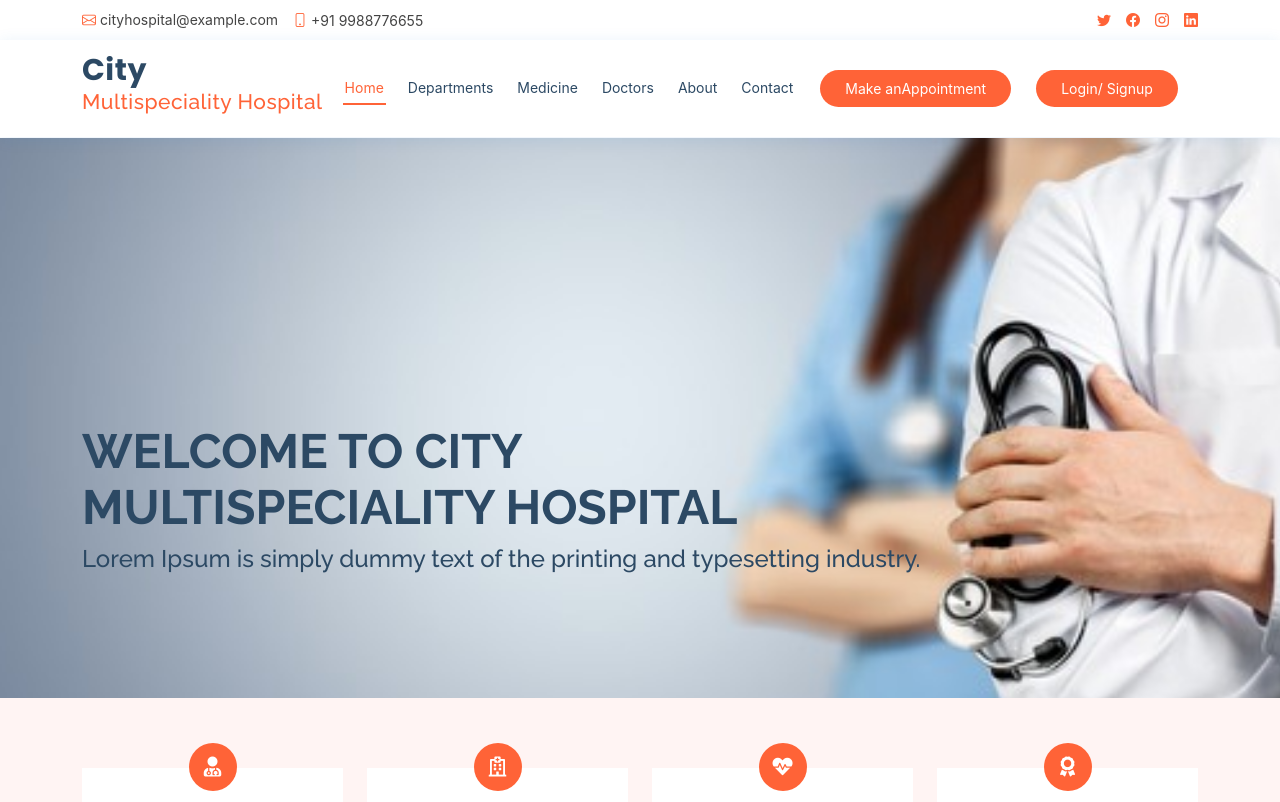
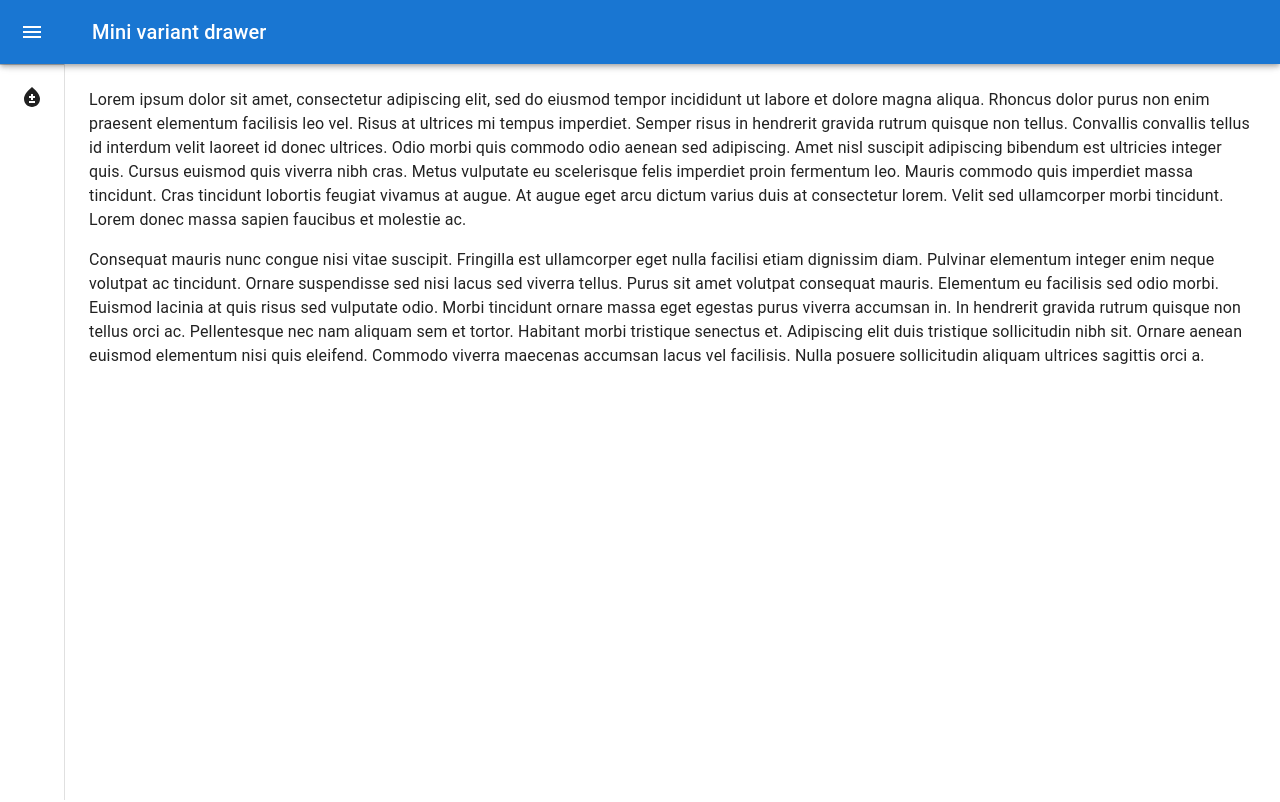
Before and after one commit to satasiyaprince/cityhospital, a React (Create React App) app: page / in a window 1280 px wide. Shown: the top 802 px of the page. Built offline with nearby package versions, Linux system fonts and the light colour scheme.

Commit message:
Local Storege

```diff
--- a/package.json
+++ b/package.json
@@ -3,6 +3,10 @@
   "version": "0.1.0",
   "private": true,
   "dependencies": {
+    "@emotion/react": "^11.10.4",
+    "@emotion/styled": "^11.10.4",
+    "@mui/icons-material": "^5.10.3",
+    "@mui/material": "^5.10.5",
     "@testing-library/jest-dom": "^5.16.5",
     "@testing-library/react": "^13.3.0",
     "@testing-library/user-event": "^13.5.0",
--- /dev/null
+++ b/src/Admin/Component/Layout.js
@@ -0,0 +1,195 @@
+import * as React from 'react';
+import { styled, useTheme } from '@mui/material/styles';
+import Box from '@mui/material/Box';
+import MuiDrawer from '@mui/material/Drawer';
+import MuiAppBar from '@mui/material/AppBar';
+import Toolbar from '@mui/material/Toolbar';
+import List from '@mui/material/List';
+import CssBaseline from '@mui/material/CssBaseline';
+import Typography from '@mui/material/Typography';
+import Divider from '@mui/material/Divider';
+import IconButton from '@mui/material/IconButton';
+import MenuIcon from '@mui/icons-material/Menu';
+import ChevronLeftIcon from '@mui/icons-material/ChevronLeft';
+import ChevronRightIcon from '@mui/icons-material/ChevronRight';
+import ListItem from '@mui/material/ListItem';
+import ListItemButton from '@mui/material/ListItemButton';
+import ListItemIcon from '@mui/material/ListItemIcon';
+import ListItemText from '@mui/material/ListItemText';
+import InboxIcon from '@mui/icons-material/MoveToInbox';
+import MailIcon from '@mui/icons-material/Mail';
+import BloodtypeIcon from '@mui/icons-material/Bloodtype';
+
+
+const drawerWidth = 240;
+
+const openedMixin = (theme) => ({
+    width: drawerWidth,
+    transition: theme.transitions.create('width', {
+        easing: theme.transitions.easing.sharp,
+        duration: theme.transitions.duration.enteringScreen,
+    }),
+    overflowX: 'hidden',
+});
+
+const closedMixin = (theme) => ({
+    transition: theme.transitions.create('width', {
+        easing: theme.transitions.easing.sharp,
+        duration: theme.transitions.duration.leavingScreen,
+    }),
+    overflowX: 'hidden',
+    width: `calc(${theme.spacing(7)} + 1px)`,
+    [theme.breakpoints.up('sm')]: {
+        width: `calc(${theme.spacing(8)} + 1px)`,
+    },
+});
+
+const DrawerHeader = styled('div')(({ theme }) => ({
+    display: 'flex',
+    alignItems: 'center',
+    justifyContent: 'flex-end',
+    padding: theme.spacing(0, 1),
+    // necessary for content to be below app bar
+    ...theme.mixins.toolbar,
+}));
+
+const AppBar = styled(MuiAppBar, {
+    shouldForwardProp: (prop) => prop !== 'open',
+})(({ theme, open }) => ({
+    zIndex: theme.zIndex.drawer + 1,
+    transition: theme.transitions.create(['width', 'margin'], {
+        easing: theme.transitions.easing.sharp,
+        duration: theme.transitions.duration.leavingScreen,
+    }),
+    ...(open && {
+        marginLeft: drawerWidth,
+        width: `calc(100% - ${drawerWidth}px)`,
+        transition: theme.transitions.create(['width', 'margin'], {
+            easing: theme.transitions.easing.sharp,
+            duration: theme.transitions.duration.enteringScreen,
+        }),
+    }),
+}));
+
+const Drawer = styled(MuiDrawer, { shouldForwardProp: (prop) => prop !== 'open' })(
+    ({ theme, open }) => ({
+        width: drawerWidth,
+        flexShrink: 0,
+        whiteSpace: 'nowrap',
+        boxSizing: 'border-box',
+        ...(open && {
+            ...openedMixin(theme),
+            '& .MuiDrawer-paper': openedMixin(theme),
+        }),
+        ...(!open && {
+            ...closedMixin(theme),
+            '& .MuiDrawer-paper': closedMixin(theme),
+        }),
+    }),
+);
+
+
+export default function Layout() {
+    const theme = useTheme();
+    const [open, setOpen] = React.useState(false);
+
+    const handleDrawerOpen = () => {
+        setOpen(true);
+    };
+
+    const handleDrawerClose = () => {
+        setOpen(false);
+    };
+
+    let Medicineadmin = [
+        { name: 'Medicine', icon: <BloodtypeIcon /> }
+    ]
+
+    return (
+        <Box sx={{ display: 'flex' }}>
+            <CssBaseline />
+            <AppBar position="fixed" open={open}>
+                <Toolbar>
+                    <IconButton
+                        color="inherit"
+                        aria-label="open drawer"
+                        onClick={handleDrawerOpen}
+                        edge="start"
+                        sx={{
+                            marginRight: 5,
+                            ...(open && { display: 'none' }),
+                        }}
+                    >
+                        <MenuIcon />
+                    </IconButton>
+                    <Typography variant="h6" noWrap component="div">
+                        Mini variant drawer
+                    </Typography>
+                </Toolbar>
+            </AppBar>
+            <Drawer variant="permanent" open={open}>
+                <DrawerHeader>
+                    <IconButton onClick={handleDrawerClose}>
+                        {theme.direction === 'rtl' ? <ChevronRightIcon /> : <ChevronLeftIcon />}
+                    </IconButton>
+                </DrawerHeader>
+                <Divider />
+                <List>
+                    {Medicineadmin.map((text, index) => (
+                        <ListItem key={index} disablePadding sx={{ display: 'block' }}>
+                            <ListItemButton
+                                sx={{
+                                    minHeight: 48,
+                                    justifyContent: open ? 'initial' : 'center',
+                                    px: 2.5,
+                                }}
+                            >
+                                <ListItemIcon
+                                    sx={{
+                                        minWidth: 0,
+                                        mr: open ? 3 : 'auto',
+                                        justifyContent: 'center',
+                                    }}
+                                >
+                                </ListItemIcon>
+                                {text.icon}
+
+                                <ListItemText primary={text.name} sx={{ opacity: open ? 1 : 0 }} />
+                            </ListItemButton>
+                        </ListItem>
+                    ))}
+                </List>
+            </Drawer>
+            <Box component="main" sx={{ flexGrow: 1, p: 3 }}>
+                <DrawerHeader />
+                <Typography paragraph>
+                    Lorem ipsum dolor sit amet, consectetur adipiscing elit, sed do eiusmod
+                    tempor incididunt ut labore et dolore magna aliqua. Rhoncus dolor purus non
+                    enim praesent elementum facilisis leo vel. Risus at ultrices mi tempus
+                    imperdiet. Semper risus in hendrerit gravida rutrum quisque non tellus.
+                    Convallis convallis tellus id interdum velit laoreet id donec ultrices.
+                    Odio morbi quis commodo odio aenean sed adipiscing. Amet nisl suscipit
+                    adipiscing bibendum est ultricies integer quis. Cursus euismod quis viverra
+                    nibh cras. Metus vulputate eu scelerisque felis imperdiet proin fermentum
+                    leo. Mauris commodo quis imperdiet massa tincidunt. Cras tincidunt lobortis
+                    feugiat vivamus at augue. At augue eget arcu dictum varius duis at
+                    consectetur lorem. Velit sed ullamcorper morbi tincidunt. Lorem donec massa
+                    sapien faucibus et molestie ac.
+                </Typography>
+                <Typography paragraph>
+                    Consequat mauris nunc congue nisi vitae suscipit. Fringilla est ullamcorper
+                    eget nulla facilisi etiam dignissim diam. Pulvinar elementum integer enim
+                    neque volutpat ac tincidunt. Ornare suspendisse sed nisi lacus sed viverra
+                    tellus. Purus sit amet volutpat consequat mauris. Elementum eu facilisis
+                    sed odio morbi. Euismod lacinia at quis risus sed vulputate odio. Morbi
+                    tincidunt ornare massa eget egestas purus viverra accumsan in. In hendrerit
+                    gravida rutrum quisque non tellus orci ac. Pellentesque nec nam aliquam sem
+                    et tortor. Habitant morbi tristique senectus et. Adipiscing elit duis
+                    tristique sollicitudin nibh sit. Ornare aenean euismod elementum nisi quis
+                    eleifend. Commodo viverra maecenas accumsan lacus vel facilisis. Nulla
+                    posuere sollicitudin aliquam ultrices sagittis orci a.
+                </Typography>
+            </Box>
+        </Box>
+    );
+}
--- /dev/null
+++ b/src/Admin/Container/MedicineAdmin.js
@@ -0,0 +1,11 @@
+import React from 'react';
+
+function MedicineAdmin(props) {
+    return (
+        <div>
+            Medicine Admin Component
+        </div>
+    );
+}
+
+export default MedicineAdmin;
--- a/src/App.js
+++ b/src/App.js
@@ -12,6 +12,8 @@
 import Loading from './Container/Hoc/Loading';
 import Auth from './Container/Auth/Auth';
 import Medicine from './Container/Medicine/Medicine';
+import MedicineAdmin from './Admin/Container/MedicineAdmin';
+import Layout from './Admin/Component/Layout';
 
 const HWL = Loading(Home)
 
@@ -30,7 +32,7 @@
       {/* <HWL
         loading = {loading}
       /> */}
-      <Header />
+      {/* <Header />
     <Switch>
       <Route exact path={"/"} component={Home}/>
       <Route exact path={"/departments"} component={Departments}/>
@@ -41,7 +43,13 @@
       <Route exact path={"/contact"} component={Contact}/>
       <Route exact path={"/auth"} component={Auth}/>
     </Switch>
-      <Footer />
+      <Footer /> */}
+
+      <Layout>
+        <Switch>
+          <Route exact path={"/medicineadmin"} component={MedicineAdmin}/>
+        </Switch>
+      </Layout>
     </div>
   );
 }
```
Also changed, not shown: 1 other file (tests, documents, lock files or other folders).
